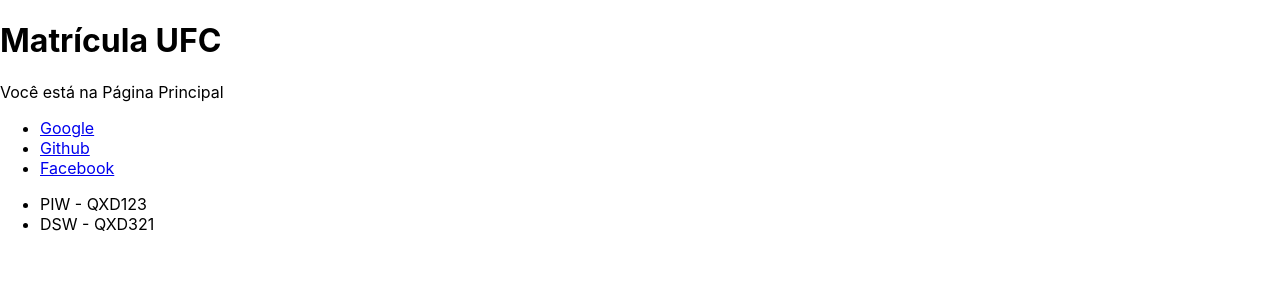
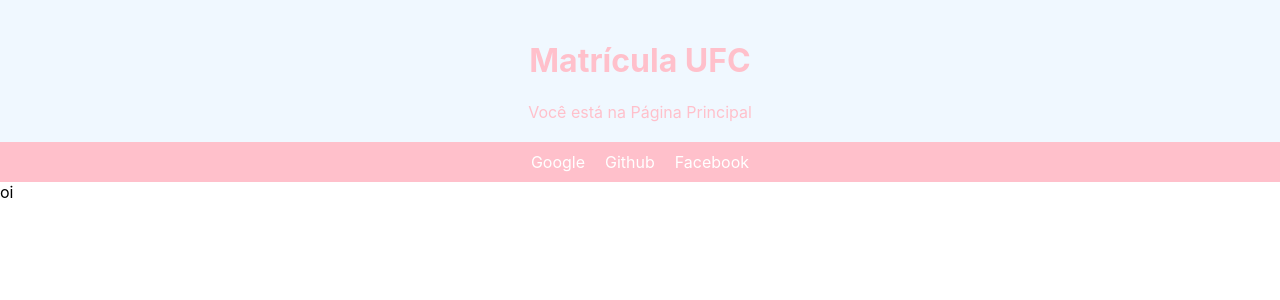
Before and after one commit to eduardaessa/Estudos-React, a React (Create React App) app in the folder my-app/: page / in a window 1280 px wide. Shown: the top 300 px of the page. Built offline with nearby package versions, Linux system fonts and the light colour scheme.

Commit message:
Adicionando css nas páginas

```diff
--- /dev/null
+++ b/my-app/src/components/common/Navegador/Navegador.css
@@ -0,0 +1,19 @@
+nav {
+    display: flex;
+    background-color: pink;
+    padding: 0px;
+    justify-content: center;
+}
+
+nav a {
+    padding: 10px;
+    text-decoration: none;
+    color: white;
+    background-color: pink;
+}
+
+nav a:hover {
+    background-color: white;
+
+    color: pink;
+}
--- a/my-app/src/components/common/Navegador/Navegador.js
+++ b/my-app/src/components/common/Navegador/Navegador.js
@@ -1,13 +1,13 @@
+import "./Navegador.css";
+
 export function Navegador() {
-  let Link = (props) => (<li> <a class="nav-link" href="props.link"> {props.linkTexto} </a> </li>)
+  let Link = (props) => (<a class="nav-link" href="props.link"> {props.linkTexto}</a>)
 
   return (
     <nav>
-      <ul>
-        <Link link="www.google.com" linkTexto="Google"></Link>
-        <Link link="www.github.com" linkTexto="Github"></Link>
-        <Link link="www.facebook.com" linkTexto="Facebook"></Link>
-      </ul>
+        <Link link="www.google.com" linkTexto="Google"> </Link>
+        <Link link="www.github.com" linkTexto="Github"> </Link>
+        <Link link="www.facebook.com" linkTexto="Facebook"> </Link>
     </nav>
   );
 }
--- /dev/null
+++ b/my-app/src/components/pages/ConteudoPaginaPrincipal.css
@@ -0,0 +1,8 @@
+.container {
+    width: 100%;
+    display: flex;
+    justify-content: center;
+    flex-direction: column;
+
+
+}
--- a/my-app/src/components/pages/ConteudoPaginaPrincipal.js
+++ b/my-app/src/components/pages/ConteudoPaginaPrincipal.js
@@ -1,3 +1,5 @@
+import "./ConteudoPaginaPrincipal.css";
+
 export function ConteudoPaginaPrincipal(){
     let disciplinas = [
         {nome: "PIW",
@@ -5,11 +7,14 @@ export function ConteudoPaginaPrincipal(){
         {nome: "DSW",
         codigo: "QXD321"}
     ]
+
     let lis = disciplinas.map((disciplina)=>(<li> {disciplina.nome} - {disciplina.codigo} </li>));
+
     return (
-        <ul>
-            {lis}
-        </ul>
+        <div className="container">
+            <ul>
+                {lis}
+            </ul>
+        </div>
     )
-
 }
--- a/my-app/src/components/pages/PaginaPrincipal.css
+++ b/my-app/src/components/pages/PaginaPrincipal.css
@@ -0,0 +1,10 @@
+header {
+    display: flex;
+    flex-direction: column;
+    align-items: center;
+    justify-content: center;
+    background-color: aliceblue;
+    padding: 20px;
+    margin: 0px;
+    color: pink;
+}
--- a/my-app/src/components/pages/PaginaPrincipal.js
+++ b/my-app/src/components/pages/PaginaPrincipal.js
@@ -1,5 +1,6 @@
 import { Navegador } from "../common/Navegador/Navegador";
 import { ConteudoPaginaPrincipal } from "./ConteudoPaginaPrincipal";
+import "./PaginaPrincipal.css";
 
 export function Conteudo() {
   return (
@@ -9,7 +10,7 @@ export function Conteudo() {
   );
 }
 
-export function Cabecalho({paginaAtual}) {
+export function Cabecalho({ paginaAtual }) {
   return (
     <header>
       <h1> Matrícula UFC </h1>
@@ -18,12 +19,18 @@ export function Cabecalho({paginaAtual}) {
   );
 }
 
+export function Container() {
+  return (<div> oi </div>)
+}
+
 export function PaginaPrincipal() {
   return (
     <div>
       <Cabecalho paginaAtual="Página Principal"></Cabecalho>
       <Navegador></Navegador>
-      <ConteudoPaginaPrincipal></ConteudoPaginaPrincipal>
+      <Container>
+        <ConteudoPaginaPrincipal></ConteudoPaginaPrincipal>
+      </Container>
     </div>
   );
 }
```
